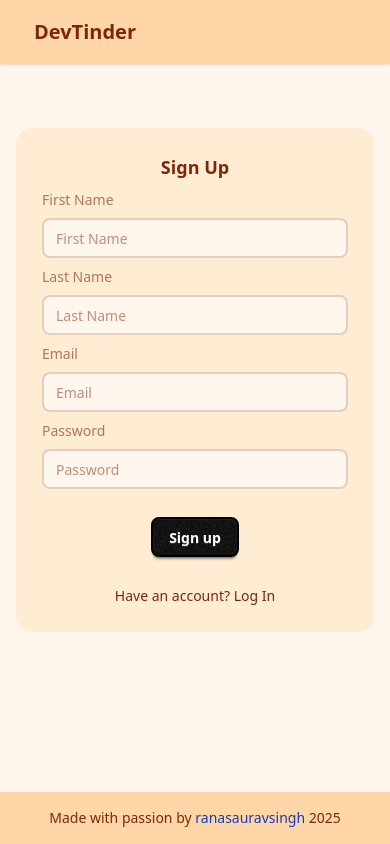
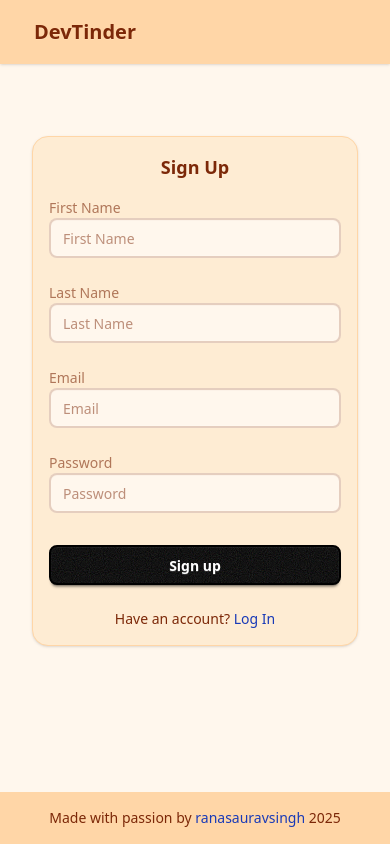
Before and after one commit to ranasauravsingh/dev_tinder_frontend, a React (Vite) app: page /register in a window 390 px wide. Built offline with nearby package versions, Linux system fonts and the light colour scheme; no server answers.

Commit message:
[Refactor][Auth] added responsive to login/signup auth form

```diff
--- a/src/pages/Login.jsx
+++ b/src/pages/Login.jsx
@@ -36,7 +36,7 @@ const Login = () => {
 	};
 
 	return (
-		<div className="flex justify-center my-10">
+		<div className="container mx-auto px-4 sm:px-6 lg:px-8 py-6 sm:py-10 flex justify-center my-6 sm:my-10">
 			<AuthForm isLogin={true} error={error} handleSubmit={handleLogin} />
 		</div>
 	);
--- a/src/pages/Register.jsx
+++ b/src/pages/Register.jsx
@@ -38,7 +38,7 @@ const Register = () => {
 	};
 
 	return (
-		<div className="flex justify-center my-10">
+		<div className="container mx-auto px-4 sm:px-6 lg:px-8 py-6 sm:py-10 flex justify-center my-6 sm:my-10">
 			<AuthForm
 				isLogin={false}
 				error={error}
--- a/src/ui/AuthForm.jsx
+++ b/src/ui/AuthForm.jsx
@@ -10,52 +10,70 @@ const AuthForm = (props) => {
 	const [password, setPassword] = useState("");
 
 	return (
-		<div className="card card-border bg-base-200 w-96">
-			<div className="card-body">
-				<h2 className="card-title justify-center">{isLogin ? "Log In" : "Sign Up"}</h2>
+		<div className="card bg-base-200 w-full max-w-md sm:max-w-lg shadow-sm border border-base-300">
+			<div className="card-body p-4 sm:p-6">
+				<h2 className="card-title justify-center text-lg sm:text-xl">
+					{isLogin ? "Log In" : "Sign Up"}
+				</h2>
 
 				{!isLogin && (
 					<React.Fragment>
-						<label className="label">First Name</label>
+						<div className="my-2 sm:my-3">
+							<label className="label text-sm sm:text-base">
+								First Name
+							</label>
 							<input
 								type="text"
-							className="input"
+								className="input input-bordered w-full text-sm sm:text-base"
 								placeholder="First Name"
 								value={firstName}
 								onChange={(e) => setFirstName(e.target.value)}
 							/>
-						<label className="label">Last Name</label>
+						</div>
+						<div className="my-2 sm:my-3">
+							<label className="label text-sm sm:text-base">
+								Last Name
+							</label>
 							<input
 								type="text"
-							className="input"
+								className="input input-bordered w-full text-sm sm:text-base"
 								placeholder="Last Name"
 								value={lastName}
 								onChange={(e) => setLastName(e.target.value)}
 							/>
+						</div>
 					</React.Fragment>
 				)}
 
-				<label className="label">Email</label>
+				<div className="my-2 sm:my-3">
+					<label className="label text-sm sm:text-base">Email</label>
 					<input
 						type="email"
-					className="input"
+						className="input input-bordered w-full text-sm sm:text-base"
 						placeholder="Email"
 						value={email}
 						onChange={(e) => setEmail(e.target.value)}
 					/>
+				</div>
 
-				<label className="label">Password</label>
+				<div className="my-2 sm:my-3">
+					<label className="label text-sm sm:text-base">
+						Password
+					</label>
 					<input
 						type="password"
-					className="input"
+						className="input input-bordered w-full text-sm sm:text-base"
 						placeholder="Password"
 						value={password}
 						onChange={(e) => setPassword(e.target.value)}
 					/>
-				{error && <p className="text-red-500">{error}</p>}
-				<div className="card-actions justify-center my-5">
+				</div>
+				{error && (
+					<p className="text-red-500 text-sm sm:text-base">{error}</p>
+				)}
+				<div className="card-actions justify-center my-4 sm:my-5">
 					<button
-						className="btn btn-primary"
+						className="btn btn-primary btn-md sm:btn-md w-full sm:w-auto"
 						onClick={() => {
 							const payload = {
 								...(firstName !== "" && { firstName }),
@@ -69,11 +87,27 @@ const AuthForm = (props) => {
 						{isLogin ? "Log in" : "Sign up"}
 					</button>
 				</div>
-				<div className="flex justify-center">
+				<div className="flex justify-center text-sm sm:text-base">
 					{isLogin ? (
-						<Link to={"/register"}>Don't have account? Sign Up</Link>
+						<span>
+							Don't have an account?{" "}
+							<Link
+								to={"/register"}
+								className="text-info hover:underline"
+							>
+								Sign Up
+							</Link>
+						</span>
 					) : (
-						<Link to={"/login"}>Have an account? Log In</Link>
+						<span>
+							Have an account?{" "}
+							<Link
+								to={"/login"}
+								className="text-info hover:underline"
+							>
+								Log In
+							</Link>
+						</span>
 					)}
 				</div>
 			</div>
```
Lines whose indentation alone changed are shown as unchanged.
